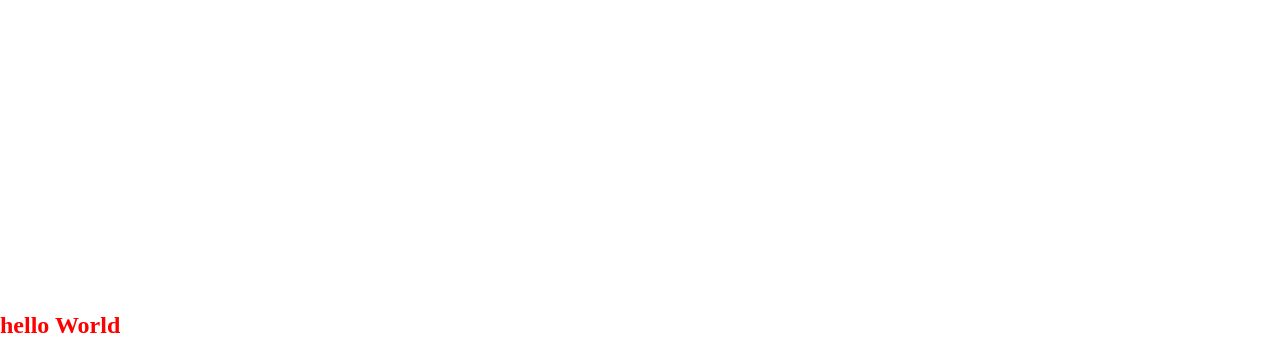
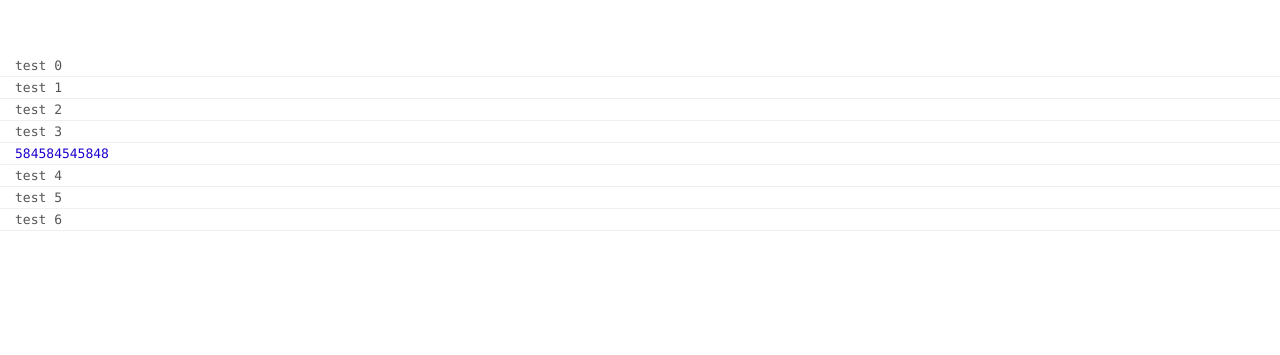
Before and after one commit to julien-amblard/mobile-console-lite, a React app: page / in a window 1280 px wide. Shown: the part 445-800 px from the top of the page. Built offline with nearby package versions, Linux system fonts and the light colour scheme.

Commit message:
catch of consol.log function. render and hydrate react app with stocked logs

```diff
--- a/src/app.jsx
+++ b/src/app.jsx
@@ -1,18 +1,30 @@
 import React from 'react'
-import { render } from 'react-dom'
+import { render, hydrate } from 'react-dom'
 import MobileConsoleLight from "./mobileConsoleLight/console"
 
 class MCL {
 	constructor( root, options ) {
-		console.log(options);
+		this._console = {
+			log: console.log
+		}
+		console.log     = this.debug.bind(this);
+		this.logs = []
 		this.root = root instanceof HTMLElement
 			? root
-			: this.createRoot()
-		this.init()
+			: this.createRoot();
+
+		this.renderApp()
 	}
-	init () {
-		render(<MobileConsoleLight />, this.root)
+	renderApp () {
+		render(<MobileConsoleLight logs={this.logs} />, this.root)
 	}
+	debug () {
+		for( let key in arguments ) {
+			this.logs.push( arguments[key] )
+			this._console.log( arguments )
+		}
+		hydrate(<MobileConsoleLight logs={this.logs} />, this.root)
+    }
 	createRoot () {
 		const $root = document.createElement("div")
 		document.body.appendChild($root)
--- a/src/dev.js
+++ b/src/dev.js
@@ -1,3 +1,11 @@
 import MobileConsoleLight from "./app"
 
-new MobileConsoleLight()
+new MobileConsoleLight(document.querySelector("#app"))
+console.log( "test 0" )
+console.log( "test 1" )
+console.log( "test 2" )
+console.log( "test 3" )
+console.log( 584584545848 )
+console.log( "test 4" )
+console.log( "test 5" )
+console.log( "test 6" )
--- a/src/mobileConsoleLight/console.jsx
+++ b/src/mobileConsoleLight/console.jsx
@@ -1,10 +1,22 @@
-import React from "react"
+import React, { useState } from "react"
 import "./console.scss"
+
+const TextLog = ({ log }) => {
+	return ( <span className="logItem text">{log}</span> )
+}
+const IntLog = ({ log }) => {
+	return ( <span className="logItem int">{log}</span> )
+}
 
 const MobileConsoleLight = props => {
 	return (
 		<div className="mobileConsoleLight">
-			<h1>hello World</h1>
+			{props.logs.map( (log, index) => (
+				<React.Fragment key={index}>
+					{ typeof log === "string" && <TextLog log={log} />}
+					{ typeof log === "number" && <IntLog log={log} />}
+				</React.Fragment>
+			))}
 		</div>
 	)
 }
--- a/src/mobileConsoleLight/console.scss
+++ b/src/mobileConsoleLight/console.scss
@@ -3,7 +3,21 @@
 	bottom: 0;
 	left: 0;
 	right: 0;
-	h1 {
-		color: red;
+	height: 300px;
+    overflow: hidden;
+    overflow-y: scroll;
+	font-family: Menlo, monospace;
+	font-size: 13px;
+	.logItem {
+		display: block;
+		padding: 3px 15px;
+		margin: 0;
+		border-bottom: solid 1px #f0f0f0;
+	}
+	.text {
+		color: #555;
+	}
+	.int {
+		color: #1c00cf;
 	}
 }
```
